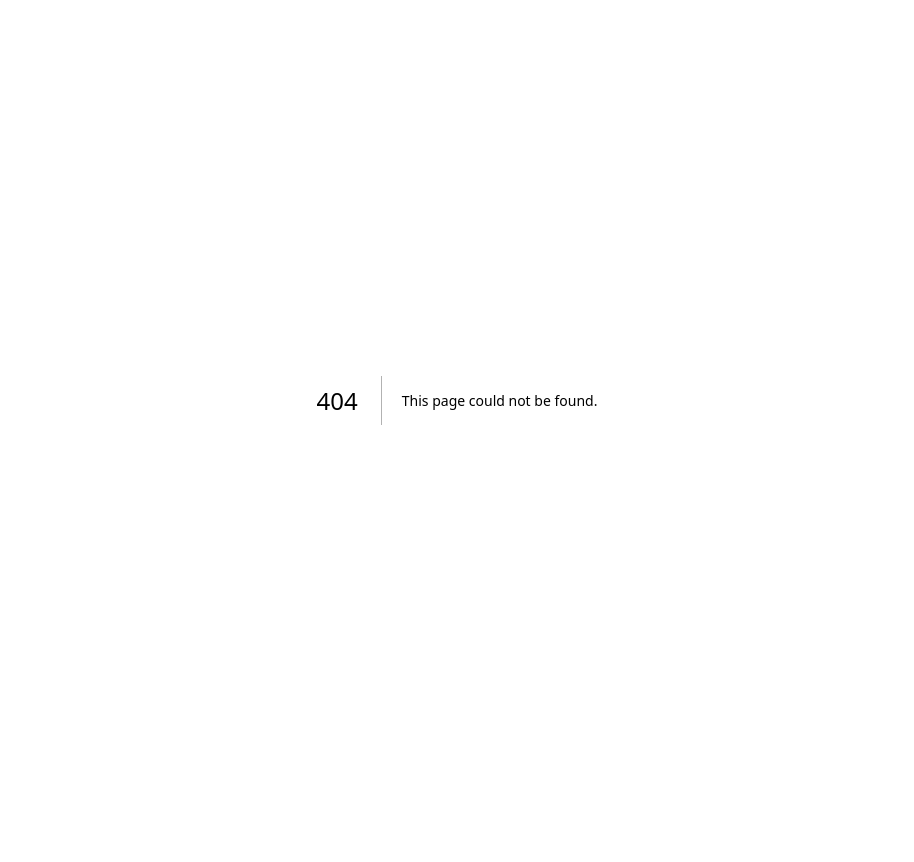
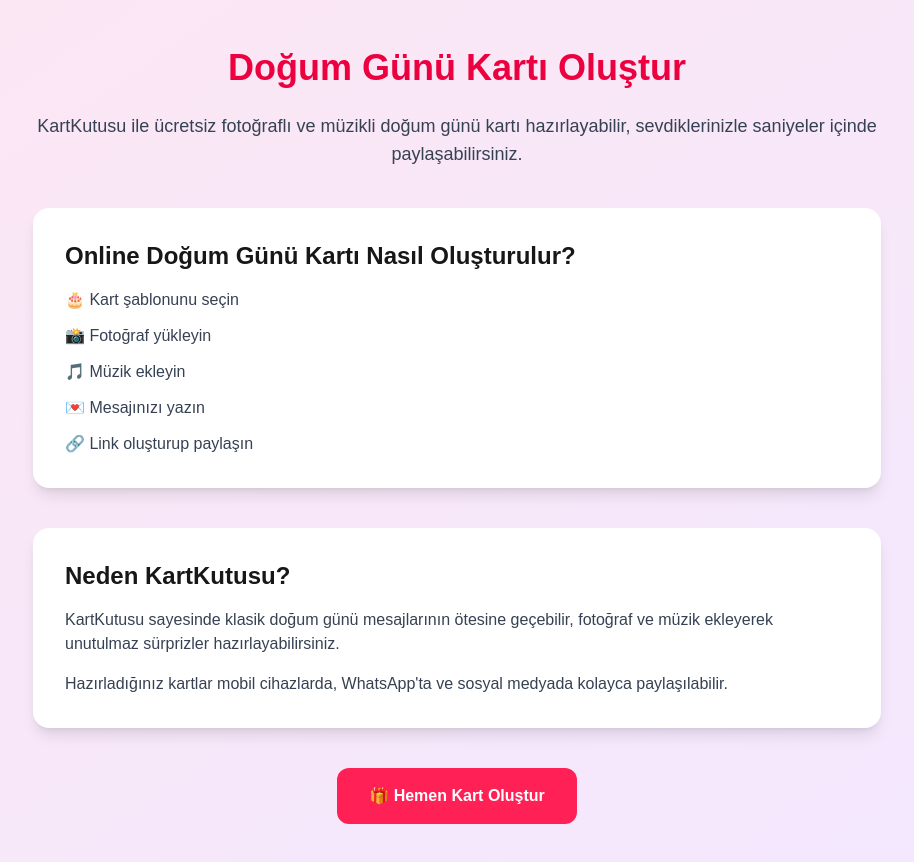
Before and after one commit to lone35/kartkutusu, a Next.js app: page /dogum-gunu-karti-olustur in a window 1280 px wide. Before the commit this address had no page. Shown: the top 862 px of the page, without its empty margins (183-1097 px from the left). Before the commit the page ends 800 px from the top, so only its background shows below. Built offline with nearby package versions, Linux system fonts and the light colour scheme.

Commit message:
Ilk SEO sayfasi eklendi

```diff
--- /dev/null
+++ b/app/dogum-gunu-karti-olustur/page.tsx
@@ -0,0 +1,74 @@
+import type { Metadata } from "next";
+import Link from "next/link";
+
+export const metadata: Metadata = {
+  title: "Doğum Günü Kartı Oluştur | Ücretsiz Online Kart - KartKutusu",
+  description:
+    "Fotoğraflı ve müzikli doğum günü kartı oluştur. Ücretsiz online doğum günü kartı hazırlayın ve sevdiklerinizle paylaşın.",
+  keywords: [
+    "doğum günü kartı oluştur",
+    "online doğum günü kartı",
+    "ücretsiz doğum günü kartı",
+    "fotoğraflı doğum günü kartı",
+    "kişiye özel doğum günü kartı",
+  ],
+};
+
+export default function DogumGunuKartiPage() {
+  return (
+    <main className="min-h-screen bg-gradient-to-br from-pink-100 to-purple-100">
+      <div className="max-w-4xl mx-auto px-6 py-12">
+
+        <h1 className="text-4xl font-bold text-center text-rose-600 mb-6">
+          Doğum Günü Kartı Oluştur
+        </h1>
+
+        <p className="text-lg text-center text-gray-700 mb-10">
+          KartKutusu ile ücretsiz fotoğraflı ve müzikli doğum günü kartı
+          hazırlayabilir, sevdiklerinizle saniyeler içinde paylaşabilirsiniz.
+        </p>
+
+        <div className="bg-white rounded-2xl shadow-lg p-8 mb-10">
+          <h2 className="text-2xl font-bold mb-4">
+            Online Doğum Günü Kartı Nasıl Oluşturulur?
+          </h2>
+
+          <ul className="space-y-3 text-gray-700">
+            <li>🎂 Kart şablonunu seçin</li>
+            <li>📸 Fotoğraf yükleyin</li>
+            <li>🎵 Müzik ekleyin</li>
+            <li>💌 Mesajınızı yazın</li>
+            <li>🔗 Link oluşturup paylaşın</li>
+          </ul>
+        </div>
+
+        <div className="bg-white rounded-2xl shadow-lg p-8 mb-10">
+          <h2 className="text-2xl font-bold mb-4">
+            Neden KartKutusu?
+          </h2>
+
+          <p className="text-gray-700 mb-4">
+            KartKutusu sayesinde klasik doğum günü mesajlarının ötesine
+            geçebilir, fotoğraf ve müzik ekleyerek unutulmaz sürprizler
+            hazırlayabilirsiniz.
+          </p>
+
+          <p className="text-gray-700">
+            Hazırladığınız kartlar mobil cihazlarda, WhatsApp'ta ve sosyal
+            medyada kolayca paylaşılabilir.
+          </p>
+        </div>
+
+        <div className="text-center">
+          <Link
+            href="/"
+            className="inline-block bg-rose-500 hover:bg-rose-600 text-white px-8 py-4 rounded-xl font-bold transition"
+          >
+            🎁 Hemen Kart Oluştur
+          </Link>
+        </div>
+
+      </div>
+    </main>
+  );
+}
--- a/app/sitemap.ts
+++ b/app/sitemap.ts
@@ -8,5 +8,12 @@
       changeFrequency: "daily",
       priority: 1,
     },
+
+    {
+      url: "https://kartkutusu.com/dogum-gunu-karti-olustur",
+      lastModified: new Date(),
+      changeFrequency: "weekly",
+      priority: 0.9,
+    },
   ];
 }
```
